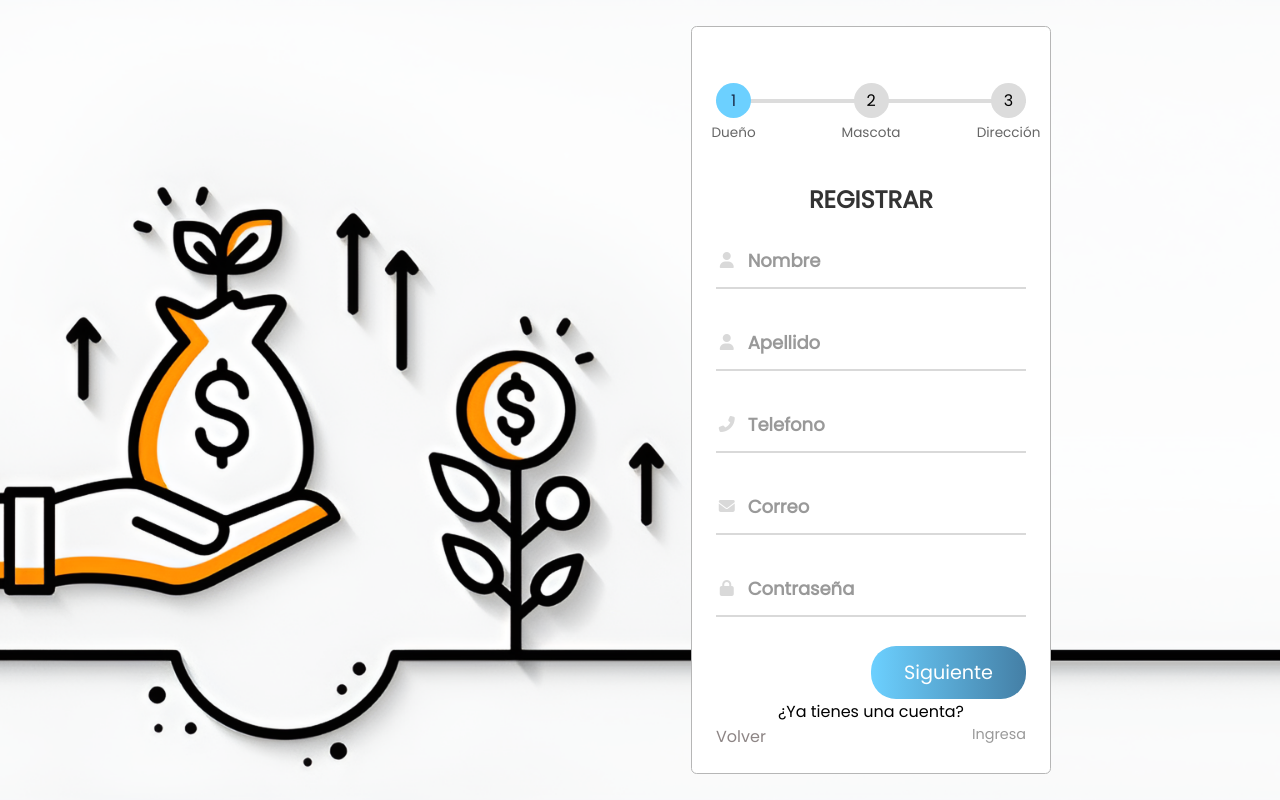
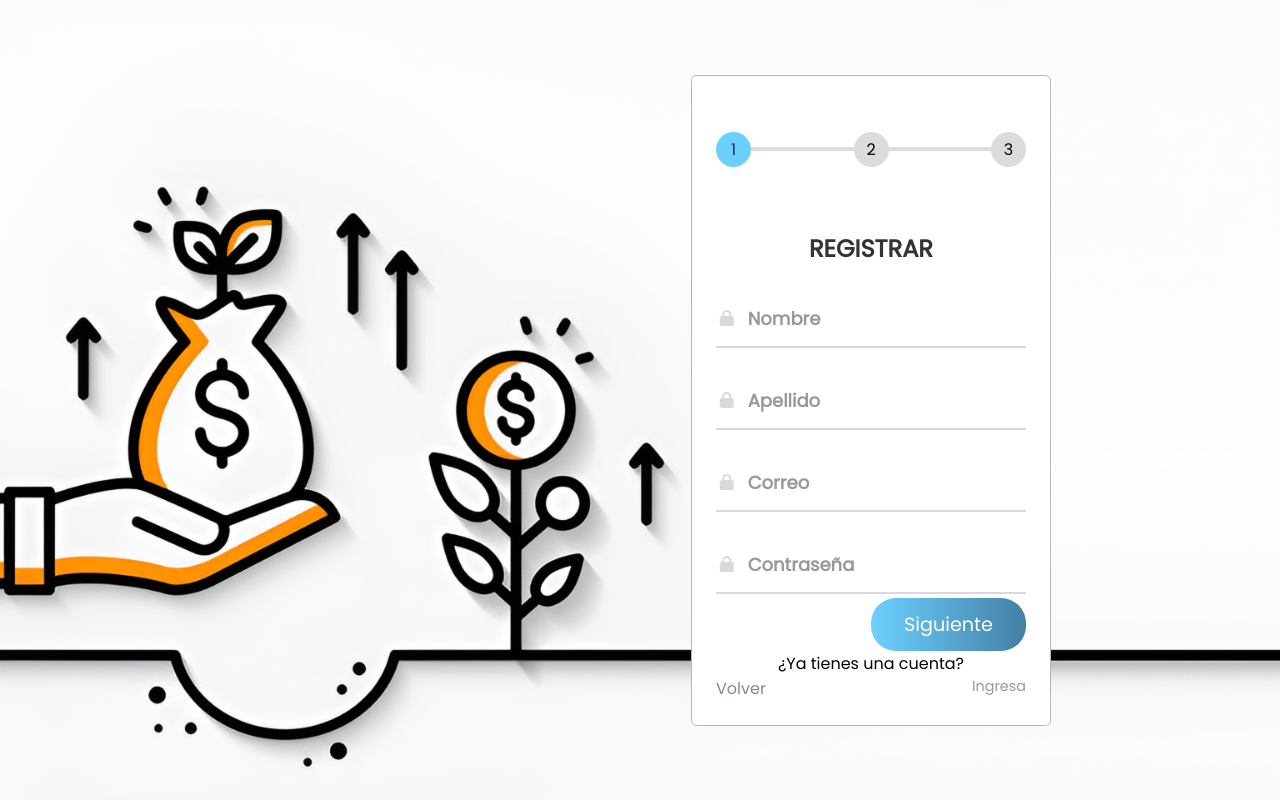
Before and after one commit to Ivaniel-Dz/ProjectBBDD, a PHP site: page /System/logReg/register.php in a window 1280 px wide. Run offline with PHP 8.4, Linux system fonts and the light colour scheme; some libraries are stand-ins or nearby versions.

Commit message:
"Diseño"

```diff
--- a/admin/css/header.css
+++ b/admin/css/header.css
@@ -254,7 +254,6 @@
 }
 
 
-
 @media (max-width: 400px) {
   .sidebar.close .nav-links li .sub-menu{
     display: none;
--- a/admin/php/cliente.php
+++ b/admin/php/cliente.php
@@ -1,6 +1,6 @@
 <?php
     include("index.php");
-    require('../BBDD/conexion.php');
+    require('./conexion.php');
 
     $mostrar = "SELECT * FROM CLIENTES";
 
--- a/admin/php/form-cliente.php
+++ b/admin/php/form-cliente.php
@@ -1,3 +1,6 @@
+<?php
+include("header.php");
+?>
 <form action="registrar.php" method="POST" class="form">
   <div class="form first">
     <div class="column">
@@ -58,7 +61,6 @@
               <option value="1">Individual</option>
               <option value="2">Conjunto</option>
               <option value="3">Corporativo</option>
-
           </select>
         </div>
       </div>
--- a/admin/php/historial.php
+++ b/admin/php/historial.php
@@ -1,6 +1,5 @@
 <?php
     include("index.php");
-
     require('../BBDD/conexion.php');
 
     $mostrarCli = "SELECT * FROM CLIENTES
--- a/admin/php/index.php
+++ b/admin/php/index.php
@@ -119,7 +119,7 @@ include("header.php");
       <li>
     <div class="profile-details">
       <div class="profile-content">
-        <img src="/img/icon.png" alt="profileImg">
+        <img src="/img/icono.png" alt="profileImg">
       </div>
       <div class="name-job">
         <div class="profile_name">Prem Shahi</div>
--- a/logReg/register.php
+++ b/logReg/register.php
@@ -1,4 +1,3 @@
-
 <!DOCTYPE html>
 <html lang="en">
 <head>
@@ -24,66 +23,59 @@
 
                         <!-- Barra de progreso -->
 
-                            <div class="step-progress progress-active" data-title="Dueño"></div>
-                            <div class="step-progress" data-title="Mascota"></div>
-                            <div class="step-progress" data-title="Dirección"></div>
+                            <div class="step-progress progress-active" data-title=""></div>
+                            <div class="step-progress" data-title=""></div>
+                            <div class="step-progress" data-title=""></div>
 
                         </div>
                         <!-- Entradas de datos -->
+                        <!-- CAPA 1 -->
                         <div class="form-step form-step-active">
                             <div class="title">
                                 <h3>Registrar</h3>
                             </div>
+                            <!--Datos a Ingresar-->
 
-                            <div class="input-div one">
+                            <div class="input-div pass">
                                 <div class="i">
-                                    <i class="fas fa-user"></i>
+                                    <i class="fas fa-lock"></i>
                                 </div>
                                 <div>
                                     <h5 class="datos">Nombre</h5>
-                                    <input type="text" autocomplete="off" class="input" name="nombre" required>
+                                    <input type="text" class="input" name="nombre" autocomplete="off" required>
                                 </div>
                             </div>
 
                             <div class="input-div pass">
                                 <div class="i">
-                                    <i class="fas fa-user"></i>
+                                    <i class="fas fa-lock"></i>
                                 </div>
                                 <div>
                                     <h5 class="datos">Apellido</h5>
-                                    <input type="text" autocomplete="off" class="input" name="apellido" required>
+                                    <input type="text" class="input" name="apellido" autocomplete="off" required>
                                 </div>
                             </div>
 
                             <div class="input-div pass">
                                 <div class="i">
-                                    <i class="fas fa-phone-alt"></i>
+                                    <i class="fas fa-lock"></i>
                                 </div>
                                 <div>
-                                    <h5 class="datos">Telefono</h5>
-                                    <input type="text" class="input" name="telefono" autocomplete="off" required>
+                                    <h5 class="datos">Correo</h5>
+                                    <input type="text" class="input" name="correo" autocomplete="off" required>
                                 </div>
                             </div>
 
-                            <div class="input-div pass">
-                                <div class="i">
-                                    <i class="fas fa-envelope"></i>
-                                </div>
-                                <div>
-                                    <h5 class="datos">Correo</h5>
-                                    <input type="email" class="input" name="email" autocomplete="off" required>
-                                </div>
-                            </div>
                             <div class="input-div pass">
                                 <div class="i">
                                     <i class="fas fa-lock"></i>
                                 </div>
                                 <div>
                                     <h5 class="datos">Contraseña</h5>
-                                    <input type="password" class="input" name="password" required>
+                                    <input type="text" class="input" name="password" autocomplete="off" required>
                                 </div>
                             </div>
-                            <br>
+                            <!--Fin de Datos a Ingresar-->
                             <div class="">
                                 <a href="#" class="btn btn-next width-50 ml-auto">Siguiente</a>
                             </div>
@@ -92,32 +84,19 @@
                                 <a href="../index.php" class="back">Volver</a>
                                 <a href="login.html" class="btn-iniciar">Ingresa</a>
                             </div>
-                        </div>
+                        </div><!--FIN CAPA 1 -->
 
 
-                        <!-- Registro de la mascota -->
+                        <!-- CAPA 2 -->
                         <div class="form-step">
-                            <div class="title">
-                                <h3>Registra su Mascota</h3>
-                            </div>
-
-                            <div class="input-div one">
+                            <!--Datos a Ingresar-->
+                            <div class="input-div pass">
                                 <div class="i">
-                                    <i class="fas fa-paw"></i>
+                                    <i class="fas fa-lock"></i>
                                 </div>
                                 <div>
-                                    <h5 class="datos">Nombre</h5>
-                                    <input type="text" class="input" name="nombreMascota" autocomplete="off" required>
-                                </div>
-                            </div>
-
-                            <div class="input-div pass">
-                                <div class="i">
-                                    <i class="fa-solid fa-shield-dog"></i>
-                                </div>
-                                <div>
-                                    <h5 class="datos">Especie</h5>
-                                    <input type="text" class="input" name="especie" autocomplete="off" required>
+                                    <h5 class="datos">Identificación</h5>
+                                    <input type="text" class="input" name="cedula" autocomplete="off" required>
                                 </div>
                             </div>
 
@@ -126,36 +105,11 @@
                                     <i class="fas fa-lock"></i>
                                 </div>
                                 <div>
-                                    <h5 class="datos">Raza</h5>
-                                    <input type="text" class="input" name="raza" autocomplete="off" required>
+                                    <h5 class="datos">Telefono</h5>
+                                    <input type="text" class="input" name="telefono" autocomplete="off" required>
                                 </div>
                             </div>
-                            <div class="input-div pass">
-                                <div class="i">
-                                    <i class="fas fa-lock"></i>
-                                </div>
-                                <div>
-                                    <h5 class="select">Tamaño</h5>
-                                    <select name="size" id="" class="input" require>
-                                        <option value="">Por favor seleccione</option>
-                                        <option value="Pequeña">Pequeña</option>
-                                        <option value="Mediana">Mediana</option>
-                                        <option value="Grande">Grande</option>
-                                    </select>
-                                    <!-- <input type="text" class="input" name="size" autocomplete="off" required> -->
-                                </div>
-                            </div>
-                            <br>
-                            <br>
-                            <div class="btn-group">
-                                <a href="#" class="btn btn-prev">Anterior</a>
-                                <a href="#" class="btn btn-next">Siguiente</a>
-                            </div>
 
-                        </div>
-
-                        <div class="form-step">
-                            <h3>Registra su Mascota</h3>
                             <div class="input-div one">
                                 <div class="i">
                                     <i class="fas fa-calendar-alt"></i>
@@ -168,51 +122,73 @@
 
                             <div class="input-div pass">
                                 <div class="i">
-                                    <i class="fas fa-venus-mars"></i>
+                                    <i class="fas fa-lock"></i>
                                 </div>
                                 <div>
-                                    <h5 class="select">Sexo</h5>
-                                    <select name="sexo" id="" class="input" required>
+                                    <h5 class="select">Genero</h5>
+                                    <select name="genero" id="" class="input" required>
                                         <option value="">Por favor seleccione</option>
-                                        <option value="Macho">Macho</option>
-                                        <option value="Hembra">Hembra</option>
+                                        <option value="Macho">Hombre</option>
+                                        <option value="Hembra">Mujer</option>
+                                        <option value="Hembra">Otro</option>
                                     </select>
-                                    <!-- <input type="text" class="input" name="sexo" autocomplete="off" required> -->
                                 </div>
                             </div>
 
                             <div class="input-div pass">
                                 <div class="i">
-                                    <i class="fa fa-syringe"></i>
+                                    <i class="fas fa-lock"></i>
                                 </div>
                                 <div>
-                                    <h5 class="select">Vacuna</h5>
-                                    <select name="vacuna" id="" class="input" required>
-                                        <option value="">Por favor seleccione</option>
-                                        <option value="Si">Si</option>
-                                        <option value="No">No</option>
+                                    <h5 class="select">Tipo de cuenta</h5>
+                                    <select name="tipo_cuenta" id="tip_cuenta" class="input" required>
+                                    <option hidden value="0">Tipos</option>
+                                    <option value="1">Individual</option>
+                                    <option value="2">Conjunto</option>
+                                    <option value="3">Corporativo</option>
                                     </select>
-                                    <!-- <input type="text" class="input" name="vacuna" autocomplete="off" required> -->
                                 </div>
                             </div>
+
+                            <!--Fin de Datos a Ingresar-->
+                            <div class="btn-group">
+                                <a href="#" class="btn btn-prev">Anterior</a>
+                                <a href="#" class="btn btn-next">Siguiente</a>
+                            </div>
+
+                        </div><!-- FIN CAPA 2 -->
+
+                        <!-- CAPA 3 -->
+                        <div class="form-step">
+
+                            <!--Datos a Ingresar-->
                             <div class="input-div pass">
                                 <div class="i">
                                     <i class="fas fa-lock"></i>
                                 </div>
                                 <div>
-                                    <h5 class="datos">Color</h5>
-                                    <input type="text" class="input" name="color" autocomplete="off" required>
+                                    <input type="text" name="cuenta"  id="cuenta" placeholder="# cuenta" readonly required />
+                                </div>
+                            </div>>
+
+                            <div class="input-div pass">
+                                <div class="i">
+                                    <i class="fas fa-lock"></i>
+                                </div>
+                                <div>
+                                    <h5 class="datos">Pais</h5>
+                                    <input type="text" class="input" name="password" autocomplete="off" required>
                                 </div>
                             </div>
-                            <br>
-                            <br>
+                            <!--Fin de Datos a Ingresar-->
+
                             <div class="btn-group">
                                 <a href="#" class="btn btn-prev">Anterior</a>
                                 <!-- <a href="../pages/usuarios/citas.php" class="btn btn-next">Registrar</a> -->
                                 <input type="submit" class="btn btn-reg" value="Registrar">
                             </div>
 
-                        </div>
+                        </div><!-- FIN CAPA 3 -->
 
 
 
```
